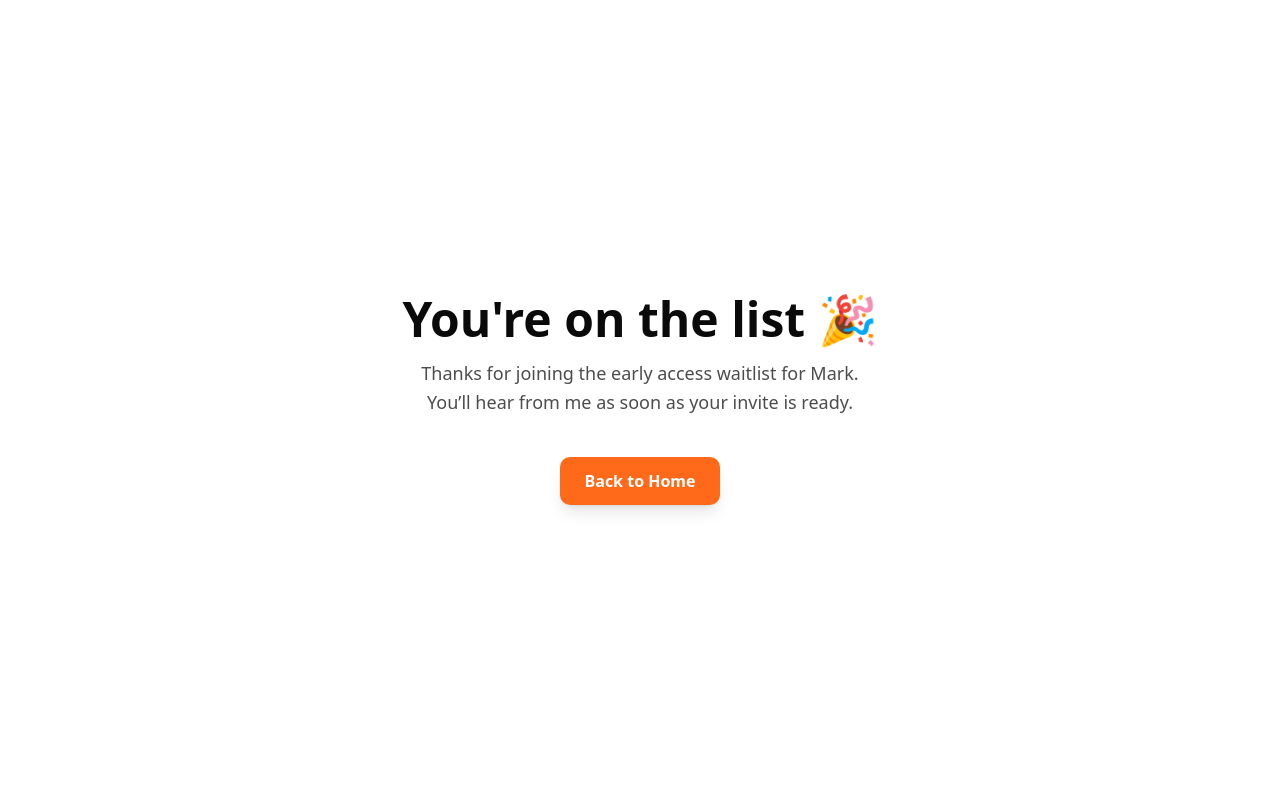
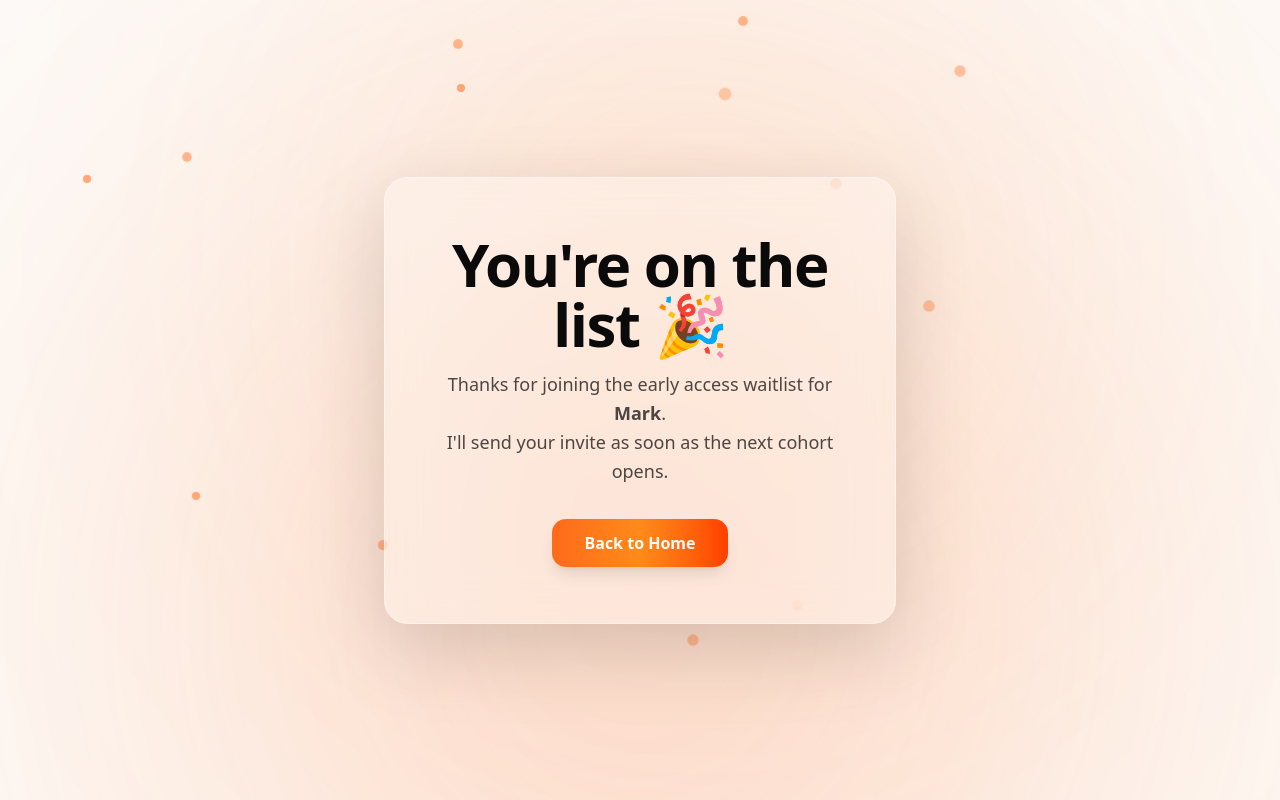
Before and after one commit to usemark/mark-landing, a Next.js app: page /thank-you in a window 1280 px wide. Built offline with nearby package versions, Linux system fonts and the light colour scheme.

Commit message:
Add stunning new thank-you page + waitlist redirect fix

```diff
--- a/app/thank-you/page.tsx
+++ b/app/thank-you/page.tsx
@@ -1,26 +1,134 @@
 "use client";
 
+import { useState, useEffect } from "react";
+
 export default function ThankYouPage() {
+  const [cursorPos, setCursorPos] = useState({ x: 0, y: 0 });
+  const [particles, setParticles] = useState<
+    { top: string; left: string; delay: string }[]
+  >([]);
+
+  /* Create floating particles */
+  useEffect(() => {
+    const arr = Array.from({ length: 14 }).map(() => ({
+      top: `${Math.random() * 80}%`,
+      left: `${Math.random() * 80}%`,
+      delay: `${Math.random() * 3}s`,
+    }));
+    setParticles(arr);
+  }, []);
+
+  const handleMouseMove = (e: React.MouseEvent<HTMLDivElement>) => {
+    const rect = e.currentTarget.getBoundingClientRect();
+    const x = e.clientX - rect.left;
+    const y = e.clientY - rect.top;
+    setCursorPos({ x, y });
+  };
+
   return (
-    <main className="min-h-screen flex items-center justify-center bg-white px-6 text-center">
-      <div className="max-w-lg animate-fade-slide">
-        <h1 className="text-5xl font-extrabold text-[#0A0A0A] mb-4">
+    <main
+      className="min-h-screen relative flex items-center justify-center bg-[#FDFBF9] overflow-hidden"
+      onMouseMove={handleMouseMove}
+    >
+      {/* Background Glow */}
+      <div className="absolute inset-0 pointer-events-none">
+        {/* Orange radial glow */}
+        <div
+          className="absolute top-[-10%] left-1/2 -translate-x-1/2 w-[1400px] h-[1400px] rounded-full
+          bg-[radial-gradient(circle_at_center,rgba(255,106,26,0.4),rgba(255,106,26,0.15),transparent_70%)]
+          blur-[220px]"
+        />
+
+        {/* Soft ambient glow */}
+        <div
+          className="absolute bottom-[10%] left-[20%] w-[900px] h-[900px] rounded-full
+          bg-[radial-gradient(circle_at_center,rgba(255,151,74,0.25),transparent_70%)]
+          blur-[200px]"
+        />
+
+        {/* Floating particles */}
+        {particles.map((p, i) => (
+          <div
+            key={i}
+            className="absolute w-2 h-2 bg-[#FF6A1A]/70 rounded-full animate-sparkle"
+            style={{
+              top: p.top,
+              left: p.left,
+              animationDelay: p.delay,
+            }}
+          />
+        ))}
+
+        {/* Cursor spotlight */}
+        <div
+          className="pointer-events-none w-60 h-60 rounded-full absolute
+          bg-[radial-gradient(circle,rgba(255,255,255,0.35),transparent_60%)] blur-2xl mix-blend-soft-light"
+          style={{
+            top: cursorPos.y - 120,
+            left: cursorPos.x - 120,
+          }}
+        />
+      </div>
+
+      {/* Main Card */}
+      <div
+        className="relative z-10 max-w-lg text-center px-10 py-14 rounded-3xl
+        backdrop-blur-xl bg-white/30 border border-white/40 shadow-[0_25px_80px_rgba(0,0,0,0.15)]
+        animate-fade-in-up"
+      >
+        <h1 className="text-6xl font-extrabold tracking-tight text-[#0A0A0A] mb-4 animate-hero-left">
           You're on the list 🎉
         </h1>
 
-        <p className="text-lg text-black/70 leading-relaxed font-medium mb-6">
-          Thanks for joining the early access waitlist for Mark.
+        <p className="text-lg text-black/70 leading-relaxed font-medium mb-8 animate-fade-slide">
+          Thanks for joining the early access waitlist for <span className="font-semibold">Mark</span>.
           <br />
-          You’ll hear from me as soon as your invite is ready.
+          I'll send your invite as soon as the next cohort opens.
         </p>
 
         <a
           href="/"
-          className="inline-block mt-4 px-6 py-3 rounded-lg bg-[#FF6A1A] text-white font-semibold shadow-lg hover:bg-[#FF7E3A] transition"
+          className="inline-flex items-center justify-center px-8 py-3 rounded-xl
+          bg-gradient-to-r from-[#FF6A1A] via-[#FF8A1A] to-[#FF3E00]
+          text-white font-semibold shadow-lg hover:opacity-90 transition
+          animate-fade-in-up"
         >
           Back to Home
         </a>
       </div>
+
+      {/* Keyframe Animations */}
+      <style jsx>{`
+        @keyframes sparkle {
+          0% { transform: scale(1); opacity: 0.8; }
+          50% { transform: scale(1.6); opacity: 0.4; }
+          100% { transform: scale(1); opacity: 0.8; }
+        }
+        .animate-sparkle {
+          animation: sparkle 3s infinite ease-in-out;
+        }
+        @keyframes fade-slide {
+          from { opacity: 0; transform: translateY(10px); }
+          to { opacity: 1; transform: translateY(0); }
+        }
+        .animate-fade-slide {
+          animation: fade-slide 0.8s ease forwards;
+        }
+        @keyframes fade-in-up {
+          from { opacity: 0; transform: translateY(20px); }
+          to { opacity: 1; transform: translateY(0); }
+        }
+        .animate-fade-in-up {
+          animation: fade-in-up 0.9s ease forwards;
+        }
+        @keyframes hero-left {
+          0% { opacity: 0; transform: translateX(-20px); }
+          100% { opacity: 1; transform: translateX(0); }
+        }
+        .animate-hero-left {
+          animation: hero-left 0.8s ease-out forwards;
+        }
+      `}</style>
     </main>
   );
 }
```
